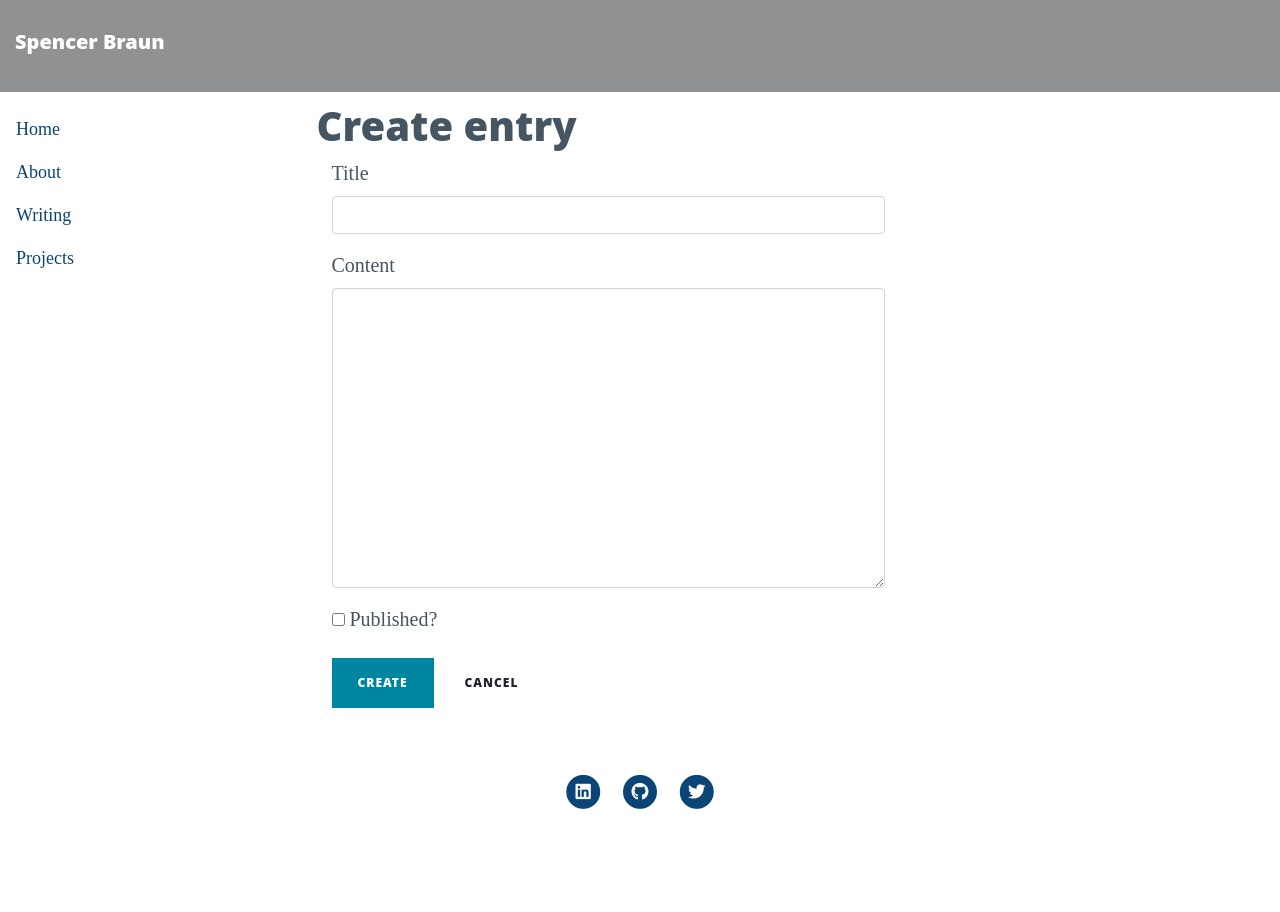
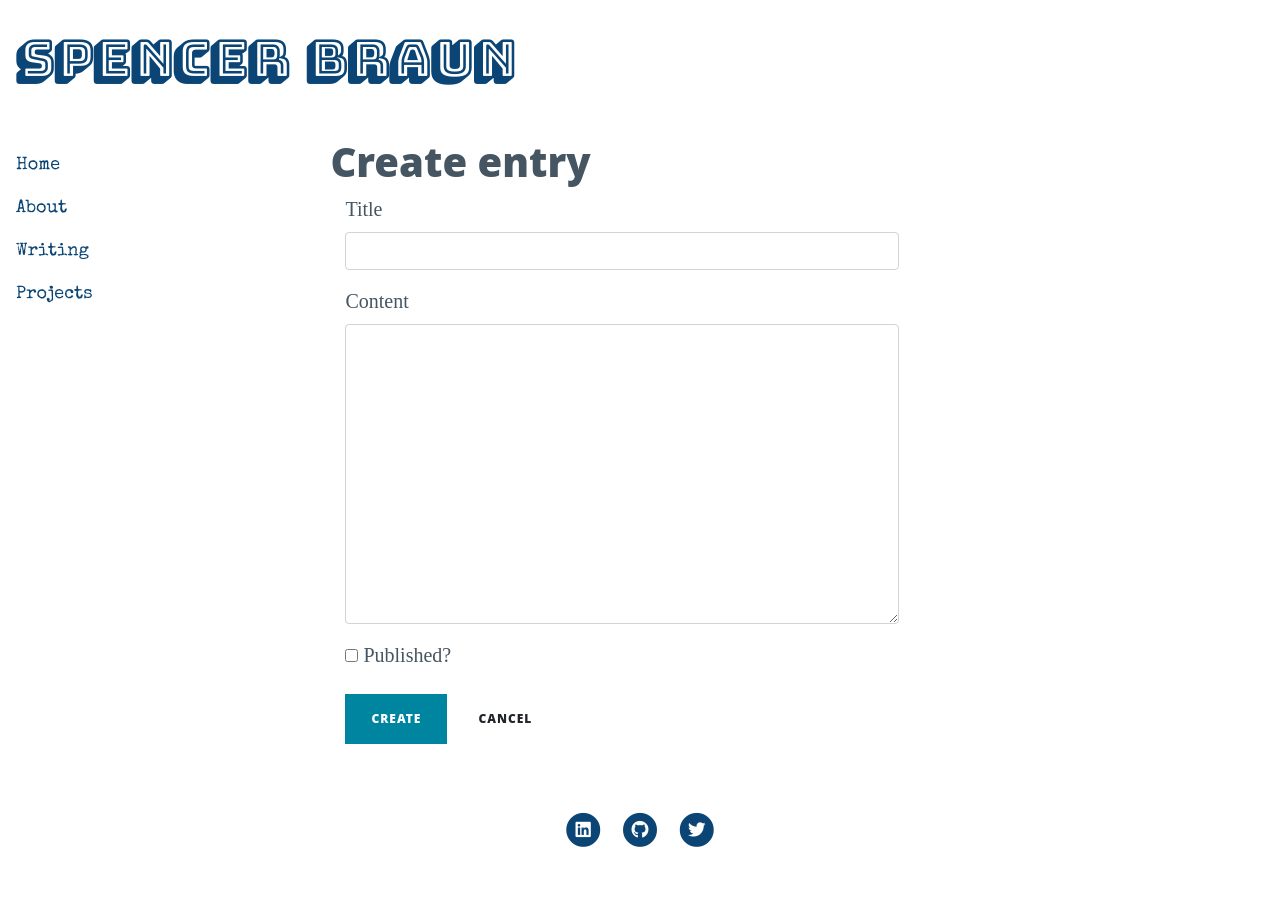
Before and after one commit to spencerbraun/personal_flask, a Flask app: page /create/ in a window 1280 px wide. Before the commit the page ends 809 px from the top, so only its background shows below. Run offline with Flask 2, Linux system fonts and the light colour scheme; the visitor is signed in with stand-in values (Sample User, id 1); some libraries are stand-ins or nearby versions.

Commit message:
change google font stylesheet

```diff
--- a/static/css/clean-blog.css
+++ b/static/css/clean-blog.css
@@ -31,6 +31,7 @@
 
 a {
   color: #0B4575;
+  font-family: 'Special Elite', cursive;
   -webkit-transition: all 0.2s;
   transition: all 0.2s;
 }
@@ -92,7 +93,6 @@
   position: absolute;
   border-bottom: 1px solid #e9ecef;
   background-color: white;
-  font-family: 'Open Sans', 'Helvetica Neue', Helvetica, Arial, sans-serif;
 }
 
 #mainNav .navbar-brand {
@@ -190,7 +190,7 @@
   left: 0;
   height: 100%;
   width: 100%;
-  background-color: #212529;
+  background-color: #ffffff;
   opacity: 0.5;
 }
 
@@ -198,7 +198,7 @@
 header.masthead .post-heading,
 header.masthead .site-heading {
   padding: 10px 0 10px;
-  color: white;
+  color: #0B4575;
   text-align: left;
 }
 
@@ -212,8 +212,10 @@
 
 header.masthead .page-heading h1,
 header.masthead .site-heading h1 {
-  font-size: 10px;
+  font-size: 15px;
   margin-top: 0;
+  /* font-family: 'Monoton', cursive; */
+  font-family: 'Bungee Shade', cursive;
 }
 
 header.masthead .page-heading .subheading,
@@ -229,7 +231,7 @@
 @media only screen and (min-width: 768px) {
   header.masthead .page-heading h1,
   header.masthead .site-heading h1 {
-    font-size: 20px;
+    font-size: 50px;
   }
 }
 
--- a/templates/base.html
+++ b/templates/base.html
@@ -15,7 +15,7 @@
 
   <!-- Custom fonts for this template -->
   <link href="static/vendor/fontawesome-free/css/all.min.css" rel="stylesheet" type="text/css">
-  <link href='https://fonts.googleapis.com/css?family=Source+Sans+Pro&display=swap' rel='stylesheet' type='text/css'>
+  <link href="https://fonts.googleapis.com/css?family=Bungee+Shade|Monoton|Special+Elite&display=swap" rel="stylesheet">
   <!-- <link href='https://fonts.googleapis.com/css?family=Open+Sans:300italic,400italic,600italic,700italic,800italic,400,300,600,700,800' rel='stylesheet' type='text/css'> -->
 
   <!-- Custom styles for this template -->
@@ -28,7 +28,7 @@
 
   <!-- Page Header -->
   <!-- <header class="masthead" style="background-image: url('static/img/home-bg.jpg')"> -->
-  <header class="masthead" style="background-color:#ffffff">
+  <header class="masthead">
     <div class="overlay"></div>
     <div class="container-fluid">
       <div class="row">
```
